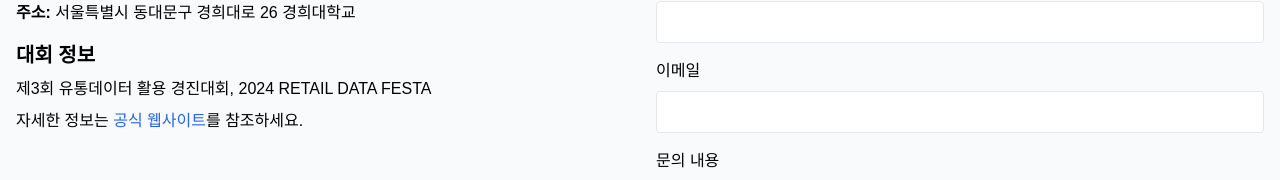
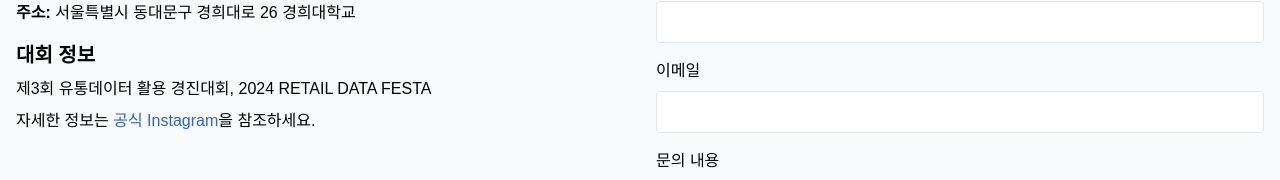
Before and after one commit to YuujInJeong/captima-dashboard, a React (Create React App) app in the folder frontend/: page /contact in a window 1280 px wide. Shown: the part 235-415 px from the top of the page. Built offline with nearby package versions, Linux system fonts and the light colour scheme.

Commit message:
Update Contact page with Instagram link

```diff
--- a/frontend/src/pages/Contact.js
+++ b/frontend/src/pages/Contact.js
@@ -37,9 +37,10 @@
          제3회 유통데이터 활용 경진대회, 2024 RETAIL DATA FESTA
         </p>
         <p>
-            자세한 정보는 <a href="#" className="text-blue-600 hover:underline">공식 웹사이트</a>를 참조하세요.
+          자세한 정보는 <a href="https://www.instagram.com/captima_official" target="_blank" rel="noopener noreferrer" className="text-blue-600 hover:underline">공식 Instagram</a>을 참조하세요.
         </p>
       </section>
+
 
         <section>
           <h2 className="text-2xl font-semibold mb-4">문의 양식</h2>
```
Lines whose indentation alone changed are shown as unchanged.
